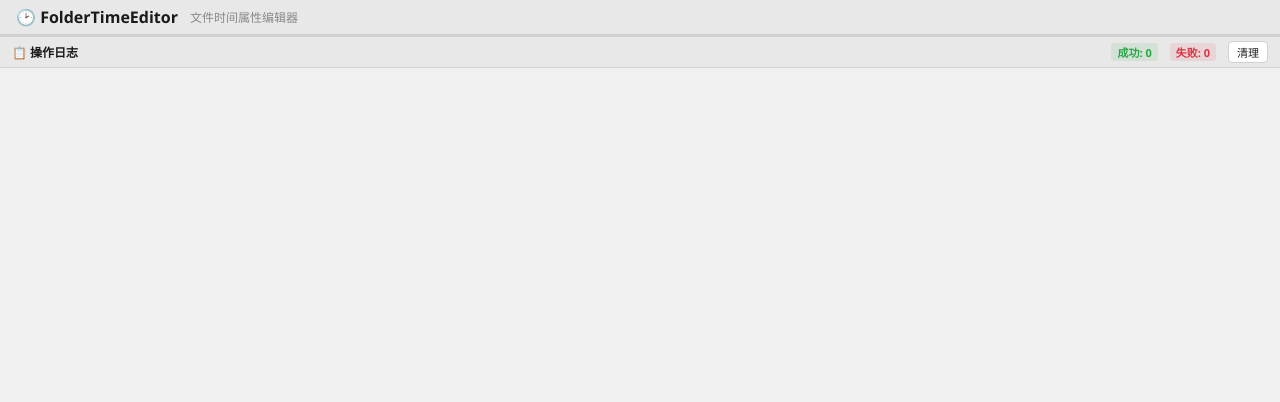
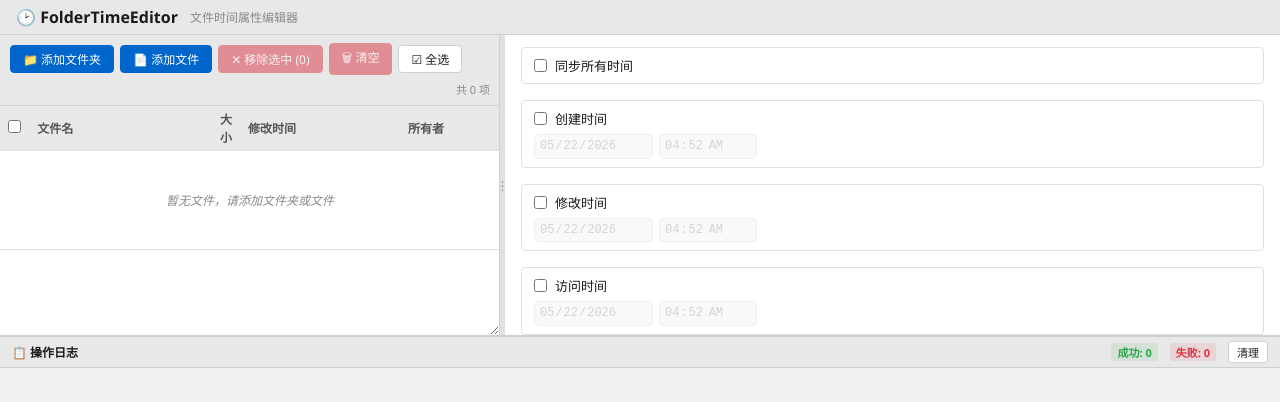
Before and after one commit to titanks-lab/FolderTimeEditor, a Vue app: page / in a window 1280 px wide. Shown: the top 402 px of the page. Built offline with nearby package versions, Linux system fonts and the light colour scheme.

Commit message:
fix: 布局用flex auto代替flex 1

```diff
--- a/src/App.vue
+++ b/src/App.vue
@@ -118,9 +118,10 @@ function stopResize() {
 
 .main-content {
   display: flex;
-  flex: 1;
+  flex: 1 1 auto;
   overflow: hidden;
-  min-height: 0;
+  min-height: 100px;
+  background: var(--bg-secondary, #ffffff);
 }
 
 .panel {
@@ -128,15 +129,23 @@ function stopResize() {
   flex-direction: column;
   overflow: hidden;
   min-width: 200px;
+  background: var(--bg-secondary, #f0f0f0);
 }
 
 .left-panel {
+  flex: 0 0 auto;
+  width: 500px;
+  min-width: 300px;
+  max-width: 800px;
   border-right: 1px solid var(--border-color);
+  background: var(--bg-secondary, #ffffff);
+  resize: horizontal;
 }
 
 .right-panel {
-  flex: 1;
+  flex: 1 1 auto;
   min-width: 250px;
+  overflow-y: auto;
 }
 
 .resizer {
```
